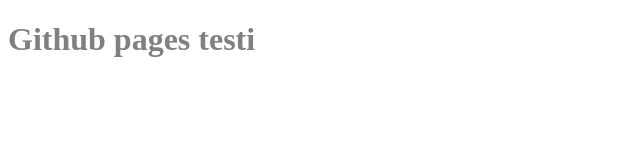
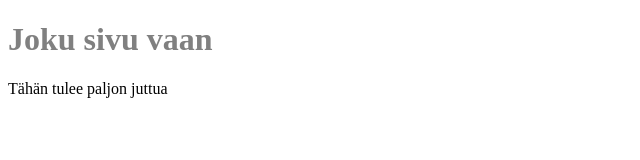
Before and after one commit to juissijohtaja/lapiosivu, a plain HTML site: page index.html in a window 1280 px wide. Shown: the whole page, without its empty margins (0-640 px from the left). Drawn offline with Linux system fonts and the light colour scheme.

Commit message:
Update index.html

```diff
--- a/index.html
+++ b/index.html
@@ -5,14 +5,15 @@
 <head>
   <meta charset="utf-8">
 
-  <title>Github page testi</title>
+  <title>Joku sivu vaan</title>
 
   <link rel="stylesheet" href="css/styles.css">
 
 </head>
 
 <body>
-  <h1>Github pages testi</h1>
+  <h1>Joku sivu vaan</h1>
+  <p>Tähän tulee paljon juttua</p>
 </body>
 
 </html>
```
